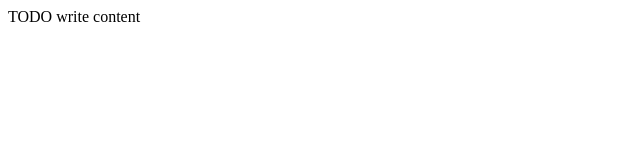
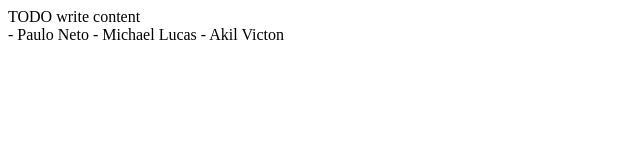
Before and after one commit to PauloNeto01/TesteConex, a plain HTML site: page web/index.html in a window 1280 px wide. Shown: the whole page, without its empty margins (0-640 px from the left). Drawn offline with Linux system fonts and the light colour scheme.

Commit message:
Mais um teste de conexao

```diff
--- a/web/index.html
+++ b/web/index.html
@@ -12,5 +12,9 @@ and open the template in the editor.
     </head>
     <body>
         <div>TODO write content</div>
+        - Paulo Neto
+        - Michael Lucas
+        - Akil Victon
+
     </body>
 </html>
```
